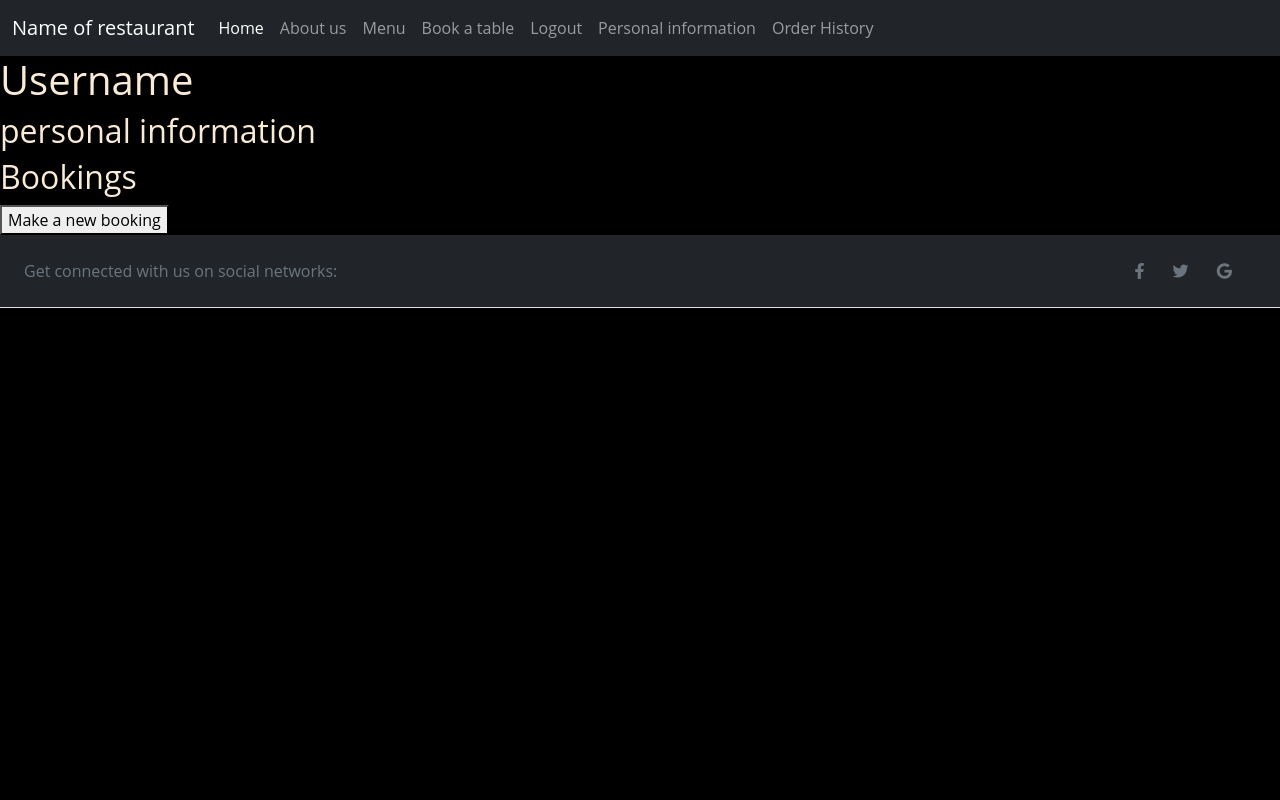
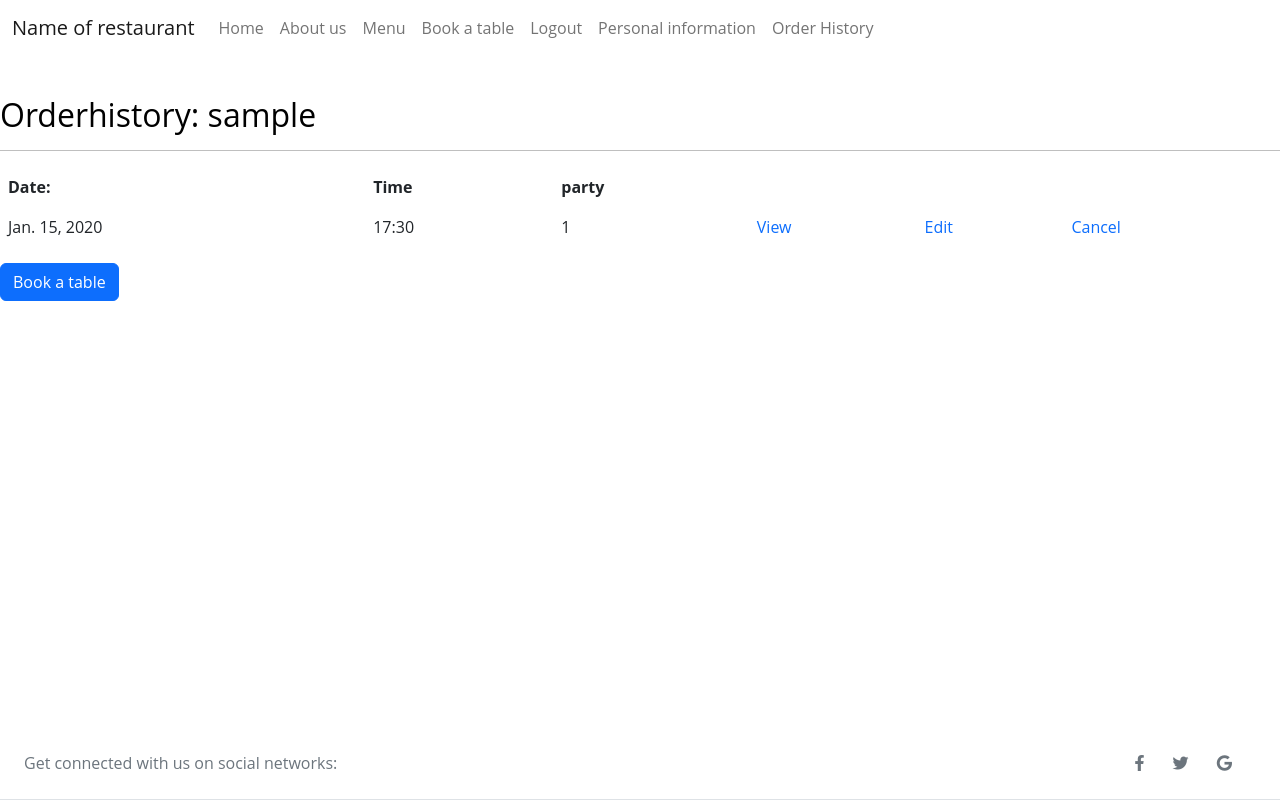
Before and after one commit to Vanhouttestien/restaurant, a Django app: page /order_history/ in a window 1280 px wide. Run offline with Django 3.2, Linux system fonts and the light colour scheme; a user stored in the database is signed in; tables that the repository leaves empty hold one stand-in row (values such as "Sample post").

Commit message:
add order history to views.py urls.py , layout home page

```diff
--- a/restaurant/urls.py
+++ b/restaurant/urls.py
@@ -15,7 +15,7 @@ Including another URLconf
 """
 from django.contrib import admin
 from django.urls import include, path
-from restaurantapp.views import index, book
+from restaurantapp.views import index
 
 urlpatterns = [
     path('admin/', admin.site.urls),
--- a/restaurantapp/models.py
+++ b/restaurantapp/models.py
@@ -2,40 +2,50 @@ from django.db import models
 from django import forms
 from django.conf import settings
 from django.db import models
+from django.contrib.auth.models import User
 
 
-# Create your models here.
-class Costumer(models.Model):
+# # Create your models here.
+# class Costumer(models.Model):
+#     user = models.ForeignKey(
+#         settings.AUTH_USER_MODEL,
+#         on_delete=models.CASCADE,blank=True, null=True
+#     )
+#     fname = models.CharField(max_length=30)
+#     lname = models.CharField(max_length=30)
+#     phonenumber = models.CharField(max_length=12)
+#     email = models.EmailField()
+#     created_on = models.DateTimeField(auto_now_add=True)
+
+#     def __str__(self):
+#         return f"{self.fname} {self.lname}"
+
+
+class Reservation(models.Model):
+    TIME_CHOICES= [
+    ('17:30', '17:30'),
+    ('18:00', '18:00'),
+    ('18:30', '18:30'),
+    ('19:00', '19:00'),
+    ('19:30', '19:30'),
+    ('20:00', '20:00'),
+    ('20:30', '20:30'),
+    ('21:00', '21:00'),
+    ('21:30', '21:30'),
+    ('22:00', '22:00'),
+    ]
+
+    date = models.DateField()
+    number_of_people = models.IntegerField()
+    created_on = models.DateTimeField(auto_now_add=True)
+    timeslot = models.CharField(max_length=8, choices=TIME_CHOICES)
     user = models.ForeignKey(
         settings.AUTH_USER_MODEL,
         on_delete=models.CASCADE,blank=True, null=True
     )
-    fname = models.CharField(max_length=30)
-    lname = models.CharField(max_length=30)
-    phonenumber = models.CharField(max_length=12)
-    email = models.EmailField()
-    created_on = models.DateTimeField(auto_now_add=True)
+    comments = models.TextField(blank=True, null=True)
+    completed = models.BooleanField(blank=True, null=True)
 
 
-class Reservation(models.Model):
-    TIME_CHOICES= [
-    (1, '17:30'),
-    (2, '18:00'),
-    (3, '18:30'),
-    (4, '19:00'),
-    (5, '19:30'),
-    (6, '20:00'),
-    (7, '20:30'),
-    (8, '21:00'),
-    (9, '21:30'),
-    (10, '22:00'),
-    ]
-    date = models.DateField()
-    number_of_people = models.IntegerField()
-    costumer = models.ForeignKey(Costumer, on_delete=models.CASCADE, related_name="costumer")
-    created_on = models.DateTimeField(auto_now_add=True)
-    timeslot = models.IntegerField(choices=TIME_CHOICES)
-    user = models.ForeignKey(
-        settings.AUTH_USER_MODEL,
-        on_delete=models.CASCADE,blank=True, null=True
-    )
+    class Meta:
+        get_latest_by = 'date'
--- a/restaurantapp/urls.py
+++ b/restaurantapp/urls.py
@@ -1,9 +1,16 @@
 from . import views
 from django.urls import path
+from .views import OrderHistory, OrderDetail, CreateBooking, UpdateBooking, CancelBooking
+# CostumLoginView
 
 urlpatterns = [
+    # path('login/',CostumLoginView.as_view(), name='login'),
     path('', views.index, name='index'),
-    path('book/', views.book, name='book'),
     path('profile/', views.profile, name='profile'),
-    path('order_history/', views.order_history, name='order_history'),
+    path('order_history/', OrderHistory.as_view(), name='order_history'),
+    path('order_detail/<int:pk>/', OrderDetail.as_view(), name='order_detail'),
+    path('book/', CreateBooking.as_view(),name='book'),
+    path('update_booking/<int:pk>/', UpdateBooking.as_view(), name='update_booking'),
+    path('delete_booking/<int:pk>/', CancelBooking.as_view(), name='delete_booking'),
+
 ]
--- a/restaurantapp/views.py
+++ b/restaurantapp/views.py
@@ -1,23 +1,70 @@
-from django.shortcuts import render
-from .models import Reservation, Costumer
+from django.shortcuts import render, get_object_or_404, reverse
+from django.views.generic import ListView, DetailView, CreateView, UpdateView, DeleteView
+from .models import Reservation
+from django.urls import reverse_lazy
 from .forms import ReservationForm
-
+from django.contrib.auth.mixins import LoginRequiredMixin
 
 # Create your views here.
+
+# class CostumLoginView(LoginView):
+#     template_name = 'account/login.html'
+#     fields = '__all__'
+#     redirect_authenticated_user = True
+
+#     def get_success_url(self):
+#         return reverse_lazy(order_history)
 
 def index(request):
     return render(request,'index.html')
 
-def book(request):
-    form = ReservationForm()
-    context = {
-        'form': form
-        }
-    return render(request, 'book.html', context)
+# def book(request):
+#     form = ReservationForm()
+#     context = {
+#         'form': form
+#         }
+#     return render(request, 'book.html', context)
 
 def profile(request):
     return render(request, 'profile.html')
 
+# class based on https://www.youtube.com/watch?v=llbtoQTt4qw&t=2s
+class OrderHistory(LoginRequiredMixin, ListView):
+    model = Reservation
+    context_object_name='orders'
+    template_name = 'restaurantapp/order_history.html'
 
-def order_history(request):
-    return render(request, 'order_history.html')
+    def get_context_data(self, **kwargs):
+        context = super().get_context_data(**kwargs)
+        context['orders'] = context['orders'].filter(user=self.request.user)
+        return context
+
+# class based on https://www.youtube.com/watch?v=llbtoQTt4qw&t=2s
+class OrderDetail(LoginRequiredMixin, DetailView):
+    model = Reservation
+    context_object_name = 'order'
+    template_name = 'restaurantapp/order_detail.html'
+
+# class based on https://www.youtube.com/watch?v=llbtoQTt4qw&t=2s
+class CreateBooking(LoginRequiredMixin, CreateView):
+    model = Reservation
+    template_name = 'restaurantapp/book.html'
+    fields = ['date', 'timeslot', 'number_of_people', 'comments']
+    success_url = reverse_lazy('order_history')
+
+    def form_valid(self,form):
+        form.instance.user = self.request.user
+        return super(CreateBooking, self).form_valid(form)
+
+# class based on https://www.youtube.com/watch?v=llbtoQTt4qw&t=2s
+class UpdateBooking(LoginRequiredMixin, UpdateView):
+    model = Reservation
+    template_name = 'restaurantapp/book.html'
+    fields = ['date', 'timeslot', 'number_of_people', 'comments']
+    success_url = reverse_lazy('order_history')
+
+# class based on https://www.youtube.com/watch?v=llbtoQTt4qw&t=2s
+class CancelBooking(LoginRequiredMixin, DeleteView):
+    model = Reservation
+    context_object_name = 'order'
+    success_url = reverse_lazy('order_history')
--- a/static/css/style.css
+++ b/static/css/style.css
@@ -4,20 +4,33 @@ body, html{
     height: 100%;
     font-size: 16px;
     font-family: 'Open Sans', sans-serif;
-    color: antiquewhite;
-    background-color: black;
+    color: black;
+    background-color: white;
 }
 
 a{
     text-decoration: none;
 }
 
-
 #background_home{
-    background: linear-gradient(rgba(0, 0, 0, 0.6), rgba(0, 0, 0, 0.6)), url(https://res.cloudinary.com/ds6jpxpzy/image/upload/v1665571284/service-1303313_1920_fkxwi0.jpg);
+    background: url(https://res.cloudinary.com/ds6jpxpzy/image/upload/v1665875221/salad-2068220_1920_uzogpf.jpg);
     height:100vh;
     background-position: center;
     background-repeat: no-repeat;
     background-size: cover;
-    overflow-y: hidden;
+    overflow-y: visible;
+    opacity: 0.8;
+    position: relative;
 }
+
+nav{
+    background: rgba(255, 255, 255, 0.7);
+}
+
+.text-home{
+    margin: 0;
+    position: absolute;
+    top: 50%;
+    transform: translateY(-50%);
+    margin-left: 10%;
+}
--- a/templates/base.html
+++ b/templates/base.html
@@ -11,17 +11,17 @@
     <link rel="stylesheet" href="../static/css/style.css">
 </head>
 <body>
-    <header>
-        <nav class="navbar navbar-expand-lg navbar-dark bg-dark">
+    <header class="fixed-top">
+        <nav class="navbar navbar-expand-lg">
             <div class="container-fluid">
               <button class="navbar-toggler" type="button" data-bs-toggle="collapse" data-bs-target="#navbarTogglerDemo01" aria-controls="navbarTogglerDemo01" aria-expanded="false" aria-label="Toggle navigation">
                 <span class="navbar-toggler-icon"></span>
               </button>
               <div class="collapse navbar-collapse" id="navbarTogglerDemo01">
                 <a class="navbar-brand" href="#">Name of restaurant</a>
-                <ul class="navbar-nav me-auto mb-2 mb-lg-0">
+                <ul class="navbar-nav mb-2 mb-lg-0 justify-content-end">
                   <li class="nav-item">
-                    <a class="nav-link active" aria-current="page" href="{% url 'index' %}">Home</a>
+                    <a class="nav-link" aria-current="page" href="{% url 'index' %}">Home</a>
                   </li>
                   <li class="nav-item">
                     <a class="nav-link" href="#">About us</a>
@@ -60,7 +60,7 @@
         <!-- Content Goes here -->
         {% endblock content %}
     </main>
-    <footer class="sticky-bottom text-center text-lg-start bg-dark text-muted">
+    <footer class="fixed-bottom text-center text-lg-start  text-muted">
         <!-- Section: Social media -->
         <section class="d-flex justify-content-center justify-content-lg-between p-4 border-bottom">
           <!-- Left -->
@@ -80,6 +80,5 @@
             <a href="" class="me-4 text-reset">
               <i class="fab fa-google"></i>
             </a>
-
 </body>
 </html>
--- a/templates/order_history.html
+++ /dev/null
@@ -1,11 +0,0 @@
-{% extends 'base.html' %}
-{% block content %}
-
-<h1>Username</h1>
-<h2>personal information </h2>
-<h2>Bookings</h2>
-<button>Make a new booking</button>
-{{user.date}}
-{{user.timeslot}}
-
-{% endblock %}
--- /dev/null
+++ b/templates/restaurantapp/order_history.html
@@ -0,0 +1,38 @@
+{% extends 'base.html' %}
+{% block content %}
+<br>
+<br>
+
+{% if request.user.is_authenticated %}
+    <h2 class="mt-5"> Orderhistory: {{request.user}}</h2>
+    <hr>
+{% else %}
+<a href="">Login</a>
+{% endif %}
+<table class="table table-borderless">
+    <thead>
+        <tr>
+            <th scope="col">Date: </th>
+            <th scope="col"> Time </th>
+            <th scope="col"> party </th>
+            <th scope="col"> </th>
+            <th scope="col"> </th>
+            <th scope="col"></th>
+        </tr>
+    </thead>
+{% for order in orders %}
+<tr>
+    <td>{{order.date}}</td>
+    <td>{{order.timeslot}}</td>
+    <td>{{order.number_of_people}}</td>
+    <td><a href="{% url 'order_detail' order.id %}">View</a></td>
+    <td><a href="{% url 'update_booking' order.id %}">Edit</a></td>
+    <td><a href="{% url 'delete_booking' order.id %}">Cancel</a></td>
+</tr>
+{% empty %}
+<h3>No orders</h3>
+{% endfor %}
+</table>
+
+<a href="{% url 'book' %}" class="btn btn-primary">Book a table</a>
+{% endblock %}
--- /dev/null
+++ b/templates/restaurantapp/reservation_confirm_delete.html
@@ -0,0 +1,6 @@
+<a href="{% url 'order_history' %}">Go back</a>
+<form method="POST">
+    {% csrf_token %}
+    <p>Are you sure you want to cancel your booking?</p>
+    <input type="submit" value="Delete">
+</form>
```
Also changed, not shown: restaurantapp/admin.py (+4 -4 lines), templates/book.html (deleted, +0 -25 lines), templates/index.html (+8 -6 lines), templates/restaurantapp/book.html (added, +10 -0 lines), templates/restaurantapp/order_detail.html (added, +20 -0 lines), README.md, restaurantapp/migrations/0005_alter_reservation_options.py (added), restaurantapp/migrations/0006_alter_reservation_timeslot.py (added), restaurantapp/migrations/0007_reservation_comments.py (added), restaurantapp/migrations/0008_reservation_completed.py (added), restaurantapp/migrations/0009_auto_20221015_2246.py (added).
